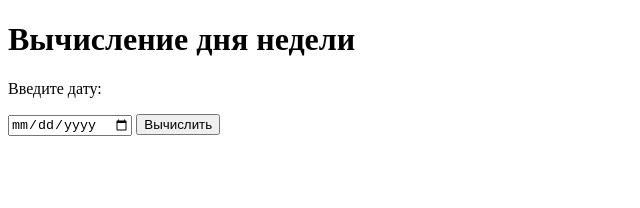
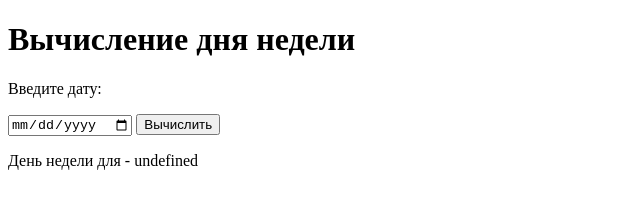
Before and after one commit to AnastassiaBV/calculator, a plain HTML site: page index.html in a window 1280 px wide. Both pictures are taken after a click on the button "Вычислить". Shown: the whole page, without its empty margins (0-640 px from the left). Drawn offline with Linux system fonts and the light colour scheme.

Commit message:
add script

```diff
--- a/index.html
+++ b/index.html
@@ -2,7 +2,18 @@
 <html>
   <head>
     <title>Вычисление дня недели</title>
+    <script>
+        function calculateWeekday() {
+          var dateInput = document.getElementById('date').value;
 
+          var weekdays = ["Воскресенье", "Понедельник", "Вторник", "Среда", "Четверг", "Пятница", "Суббота"];
+
+          var date = new Date(dateInput);
+          var weekday = weekdays[date.getDay()];
+
+          document.getElementById('result').innerHTML = "День недели для " + dateInput + " - " + weekday;
+        }
+      </script>
   </head>
   <body>
     <h1>Вычисление дня недели</h1>
```
